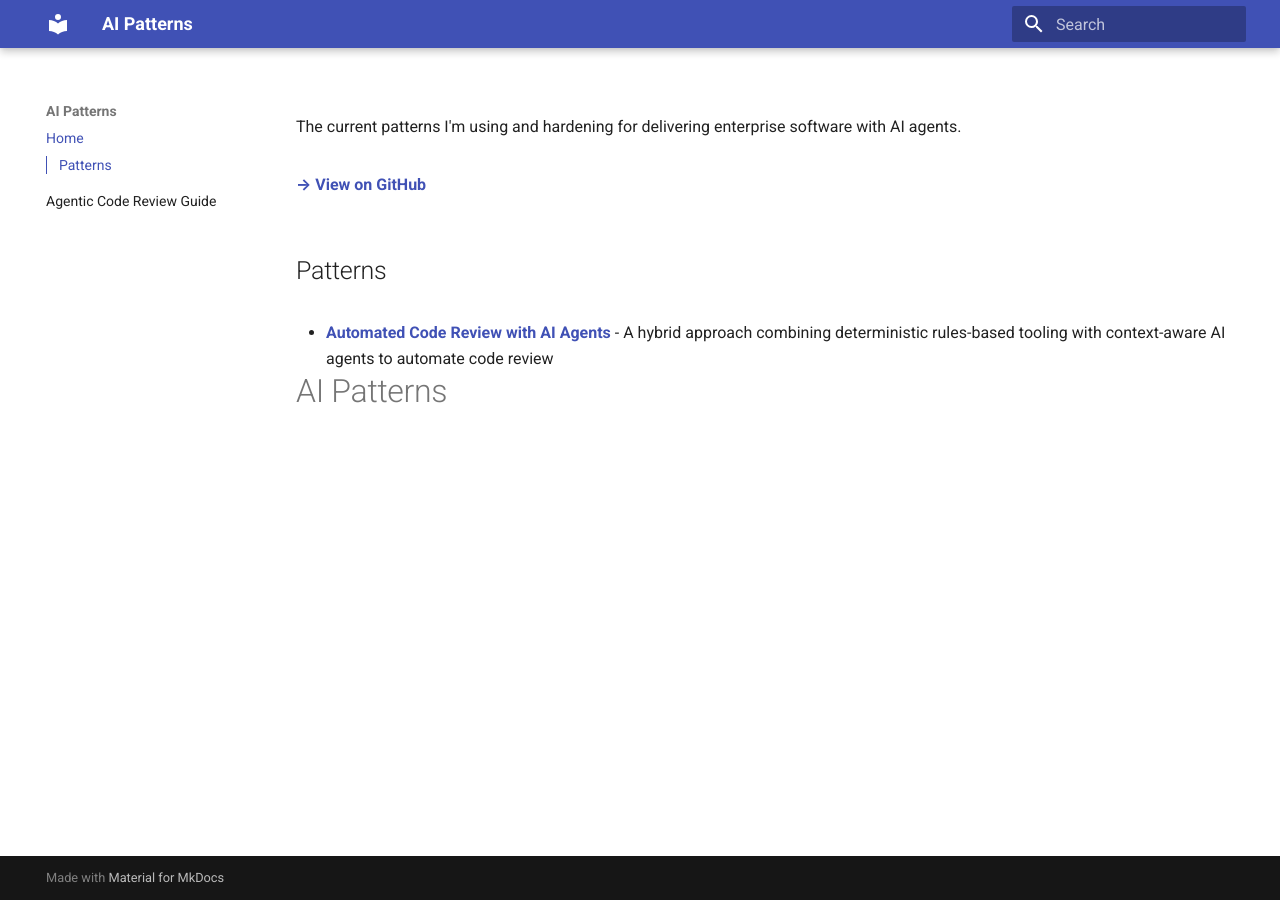
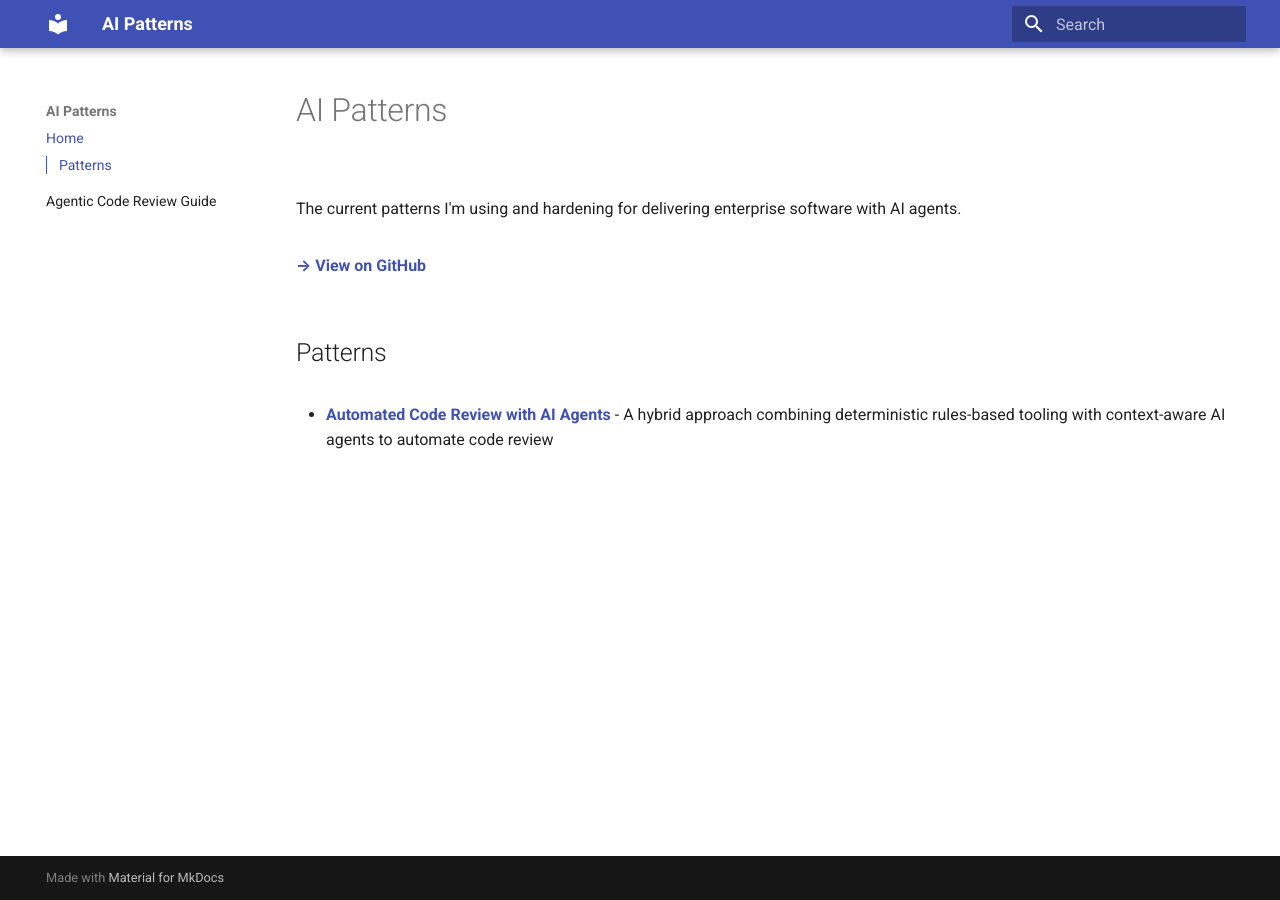
Before and after one commit to bdfinst/ai-patterns, an MkDocs documentation site: the page built from docs/index.md, in a window 1280 px wide. Built offline with MkDocs 1.6.1 and Material for MkDocs 9.7.7, drawn with Linux system fonts in a browser that asks for light colours.

Commit message:
fix: correct CSS ordering - use negative order values for heading and timestamp

```diff
--- a/docs/css/timestamps.css
+++ b/docs/css/timestamps.css
@@ -4,16 +4,23 @@ article.md-content__inner {
   flex-direction: column !important;
 }
 
+/* Heading first */
 article.md-content__inner > h1 {
-  order: 1 !important;
+  order: -2 !important;
 }
 
+/* Timestamp right after heading */
 article.md-content__inner > .md-source-file {
-  order: 2 !important;
-  margin-top: 0.5rem !important;
+  order: -1 !important;
+  margin-top: 0 !important;
   margin-bottom: 1.5rem !important;
   padding: 0 !important;
   border: none !important;
+}
+
+/* Hide the hr that separates content from timestamp */
+article.md-content__inner > hr:last-of-type {
+  display: none !important;
 }
 
 .md-source-file {
```
